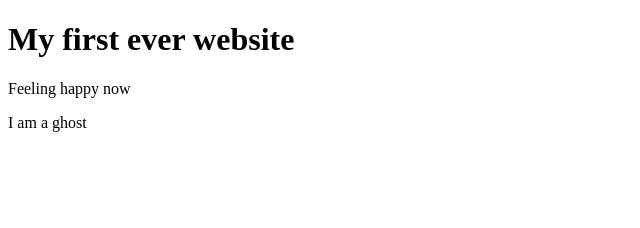
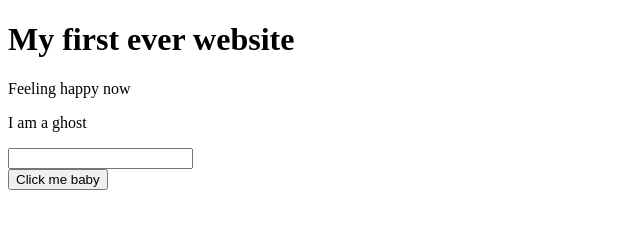
Before and after one commit to MahmudurRashid6604/mahmud-first-website, a plain HTML site: page index.html in a window 1280 px wide. Shown: the whole page, without its empty margins (0-640 px from the left). Drawn offline with Linux system fonts and the light colour scheme.

Commit message:
new change

```diff
--- a/index.html
+++ b/index.html
@@ -7,6 +7,9 @@
     <h1>My first ever website</h1>
     <p>Feeling happy now</p>
     <p>I am a ghost</p>
+    <input type="text">
+    <br>
+    <button>Click me baby</button>
 
 </body>
 </html>
```
